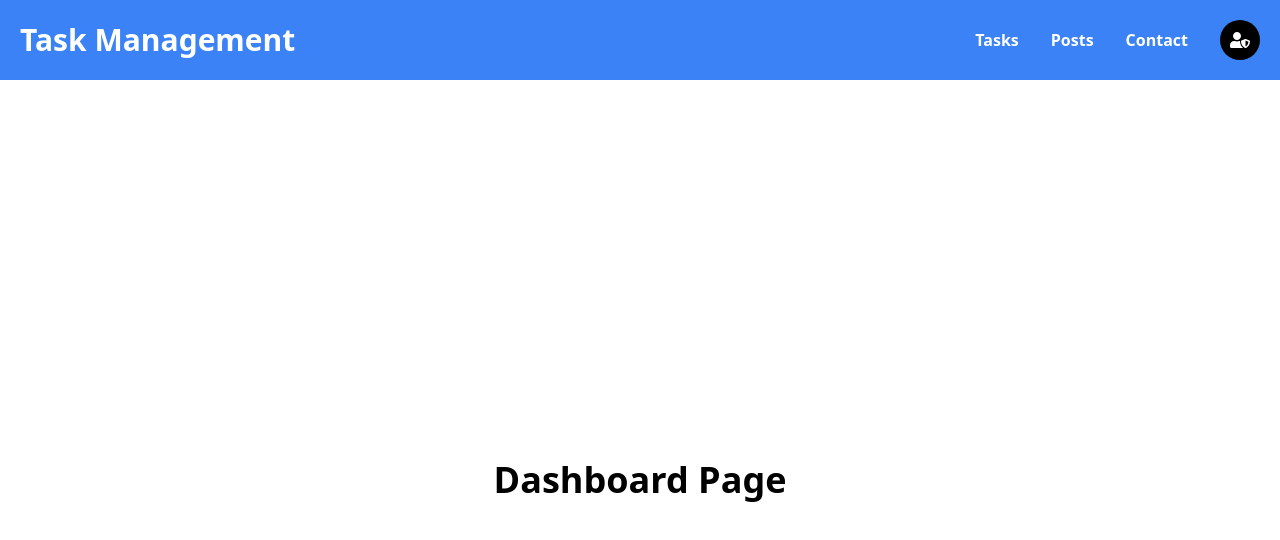
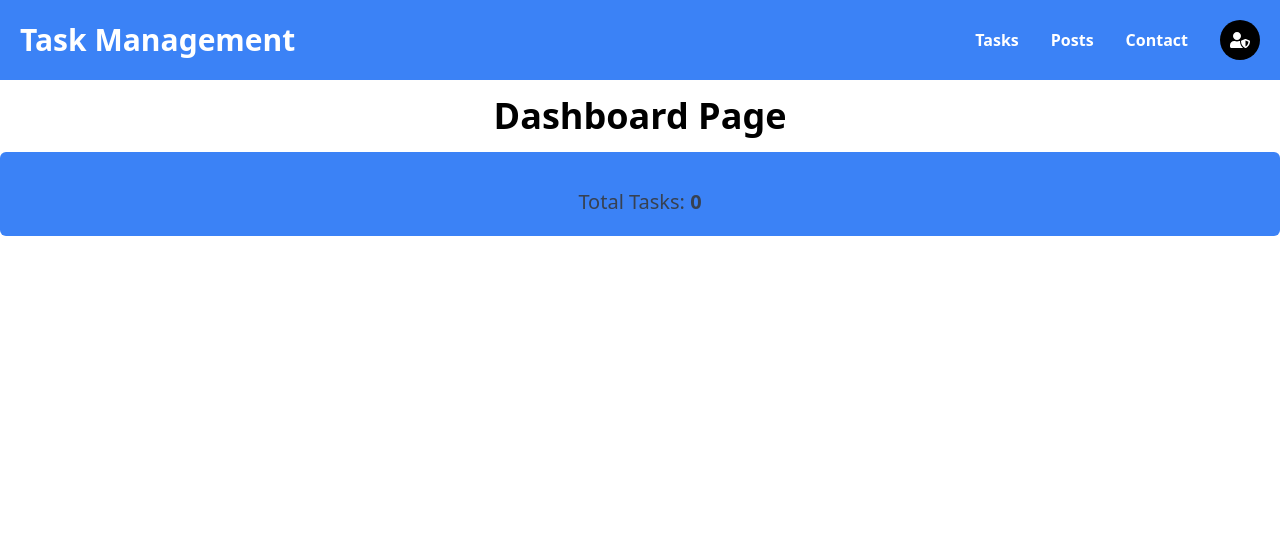
Before and after one commit to miracl3-dreams/e-commerce-fe, a React (Vite) app: page /dashboard in a window 1280 px wide. Shown: the top 540 px of the page. Built offline with nearby package versions, Linux system fonts and the light colour scheme; no server answers; sample sign-in values are in the browser's storage.

Commit message:
updating front end

```diff
--- a/src/components/NavigationBar.jsx
+++ b/src/components/NavigationBar.jsx
@@ -129,7 +129,7 @@ const NavigationBar = () => {
         </button>
 
         {mobileView && (
-          <ul className="fixed left-0 top-0 z-10 bg-blue-500 flex flex-col items-center gap-5 px-5 pt-10 h-[100vh] text-white font-bold">
+          <ul className="fixed left-0 top-0 z-10 bg-blue-500 flex flex-col items-center gap-5 px-10 pt-10 h-[100vh] text-white font-bold">
             <li>
               <Link onClick={handleHamburgerButton} to={"tasks"}>
                 Tasks
--- a/src/pages/Dashboard/Dashboard.jsx
+++ b/src/pages/Dashboard/Dashboard.jsx
@@ -1,10 +1,44 @@
-import React from "react";
+import React, { useEffect, useState } from "react";
+import axios from "../../utils/Axios";
+import Cards from "../../components/Cards";
 
 const Dashboard = () => {
+  const [taskCount, setTaskCount] = useState(0);
+
+  // Function to fetch task count
+  const fetchTaskCount = async () => {
+    try {
+      const response = await axios.get("http://127.0.0.1:8000/api/v1/tasks", {
+        headers: {
+          Authorization: `Bearer ${localStorage.getItem("authToken")}`,
+        },
+        params: { per_page: 1 },
+      });
+      setTaskCount(response.data.meta.total || 0);
+    } catch (error) {
+      console.error("Failed to fetch task count:", error);
+    }
+  };
+
+  useEffect(() => {
+    fetchTaskCount();
+  }, []);
+
   return (
     <>
-      <div className="bg-white h-screen w-full flex items-center justify-center">
-        <h1 className="text-4xl font-bold text-black">Dashboard Page</h1>
+      <div className="bg-white h-screen w-full flex-col items-center justify-center">
+        <div className="py-4 px-5">
+          <h1 className="text-4xl font-bold text-black flex items-center justify-center">
+            Dashboard Page
+          </h1>
+        </div>
+        <div>
+          <Cards className="bg-blue-500 flex justify-center">
+            <p className="text-xl text-gray-700 mt-4">
+              Total Tasks: <span className="font-semibold">{taskCount}</span>
+            </p>
+          </Cards>
+        </div>
       </div>
     </>
   );
--- a/src/pages/Login/Login.jsx
+++ b/src/pages/Login/Login.jsx
@@ -1,7 +1,7 @@
 import React, { useState, useEffect } from "react";
 import Footer from "../../components/Footer";
 import { Link, useNavigate } from "react-router-dom";
-import { FaLock, FaUser } from "react-icons/fa";
+import { FaLock, FaUser, FaEye, FaEyeSlash } from "react-icons/fa";
 import Button from "../../components/Button";
 import Loading from "../../components/Loading";
 import axios from "../../utils/Axios";
@@ -16,6 +16,7 @@ const Login = () => {
   const navigate = useNavigate();
   const [cooldown, setCooldown] = useState(false);
   const [loadingDelay, setLoadingDelay] = useState(false);
+  const [showPassword, setShowPassword] = useState(false);
 
   useEffect(() => {
     const token = localStorage.getItem("authToken");
@@ -146,17 +147,27 @@ const Login = () => {
             {errors.email && (
               <p className="text-red-500 text-sm">{errors.email}</p>
             )}
-            <div className="flex items-center gap-2">
+            <div className="flex items-center gap-2 relative">
               <FaLock className="text-black" />
               <input
                 className="flex-1 py-2 px-3 border rounded-md"
-                type="password"
+                type={showPassword ? "text" : "password"}
                 name="password"
                 value={formData.password}
                 onChange={handleChange}
                 placeholder="Password"
                 required
               />
+              <div
+                className="absolute right-3 cursor-pointer"
+                onClick={() => setShowPassword(!showPassword)}
+              >
+                {showPassword ? (
+                  <FaEye className="text-gray-500" />
+                ) : (
+                  <FaEyeSlash className="text-gray-500" />
+                )}
+              </div>
             </div>
             {errors.password && (
               <p className="text-red-500 text-sm">{errors.password}</p>
```
